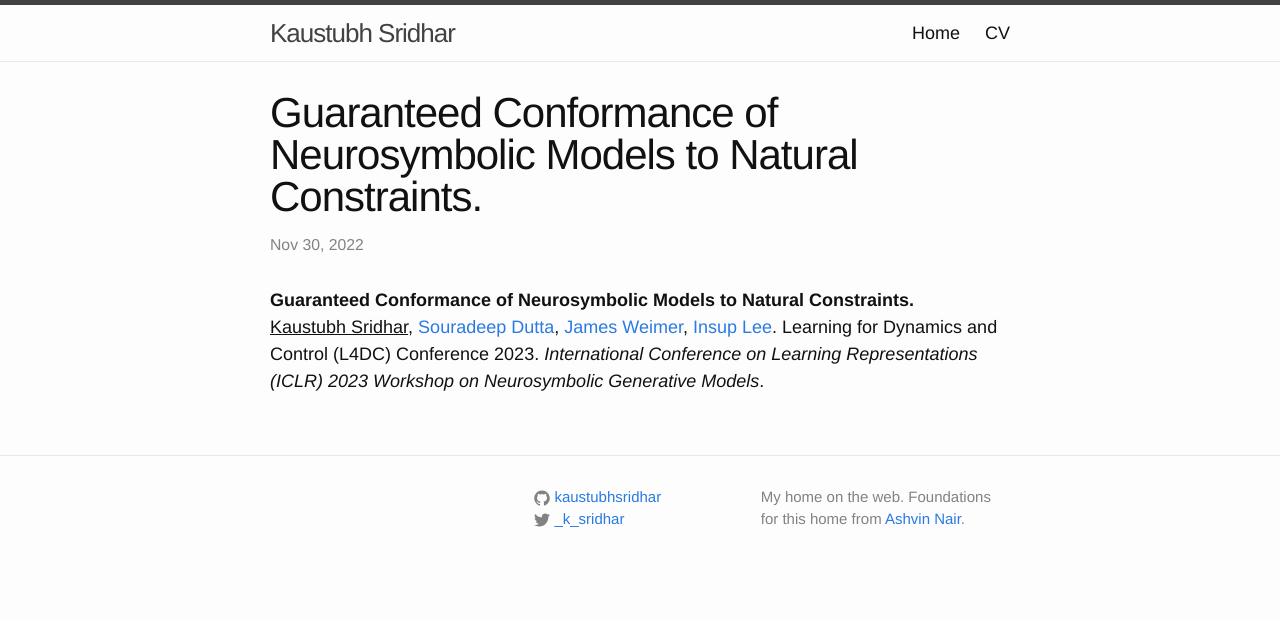
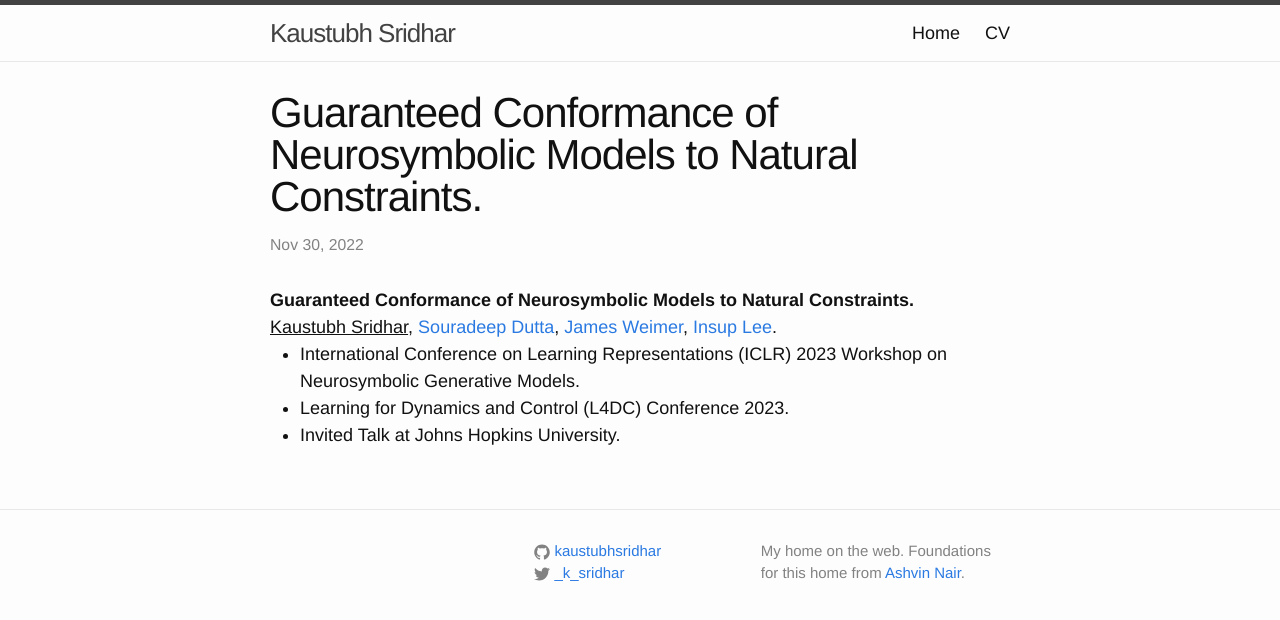
Before and after one commit to kaustubhsridhar/kaustubhsridhar.github.io, a Jekyll site: the page built from _posts/2022-11-30-ConstrainedNeurosymbolic.md, in a window 1280 px wide. Shown: the top 620 px of the page. Built offline with Jekyll 4.4.1, drawn with Linux system fonts in a browser that asks for light colours; comment, search, counter and statistics services are not loaded.

Commit message:
Update 2022-11-30-ConstrainedNeurosymbolic.md

```diff
--- a/_posts/2022-11-30-ConstrainedNeurosymbolic.md
+++ b/_posts/2022-11-30-ConstrainedNeurosymbolic.md
@@ -1,7 +1,7 @@
 ---
 layout: research
 title:  "Guaranteed Conformance of Neurosymbolic Models to Natural Constraints."
-rinfo: <u>Kaustubh Sridhar</u>, <a href="https://sites.google.com/site/duttasouradeep39/">Souradeep Dutta</a>, <a href="https://www.seas.upenn.edu/~weimerj/research.html">James Weimer</a>, <a href="https://www.cis.upenn.edu/~lee/home/index.shtml">Insup Lee</a>. Learning for Dynamics and Control (L4DC) Conference 2023. <i>International Conference on Learning Representations (ICLR) 2023 Workshop on Neurosymbolic Generative Models</i>.
+rinfo: <u>Kaustubh Sridhar</u>, <a href="https://sites.google.com/site/duttasouradeep39/">Souradeep Dutta</a>, <a href="https://www.seas.upenn.edu/~weimerj/research.html">James Weimer</a>, <a href="https://www.cis.upenn.edu/~lee/home/index.shtml">Insup Lee</a>. <ul><li>International Conference on Learning Representations (ICLR) 2023 Workshop on Neurosymbolic Generative Models.</li><li>Learning for Dynamics and Control (L4DC) Conference 2023.</li><li>Invited Talk at Johns Hopkins University.</li></ul>
 pdf: https://arxiv.org/abs/2212.01346
 date:   2022-11-30 22:30:00
 types: []
```
